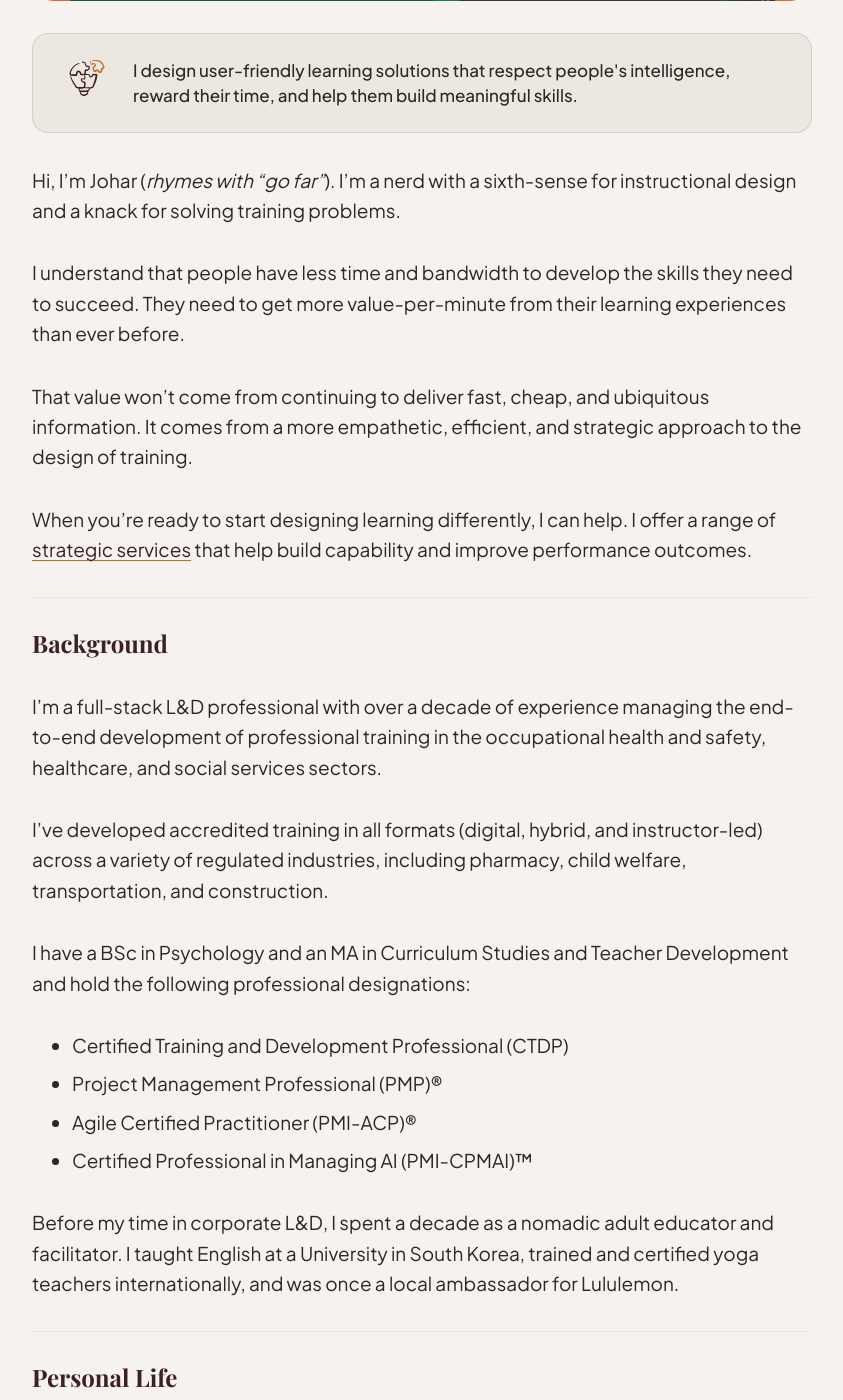
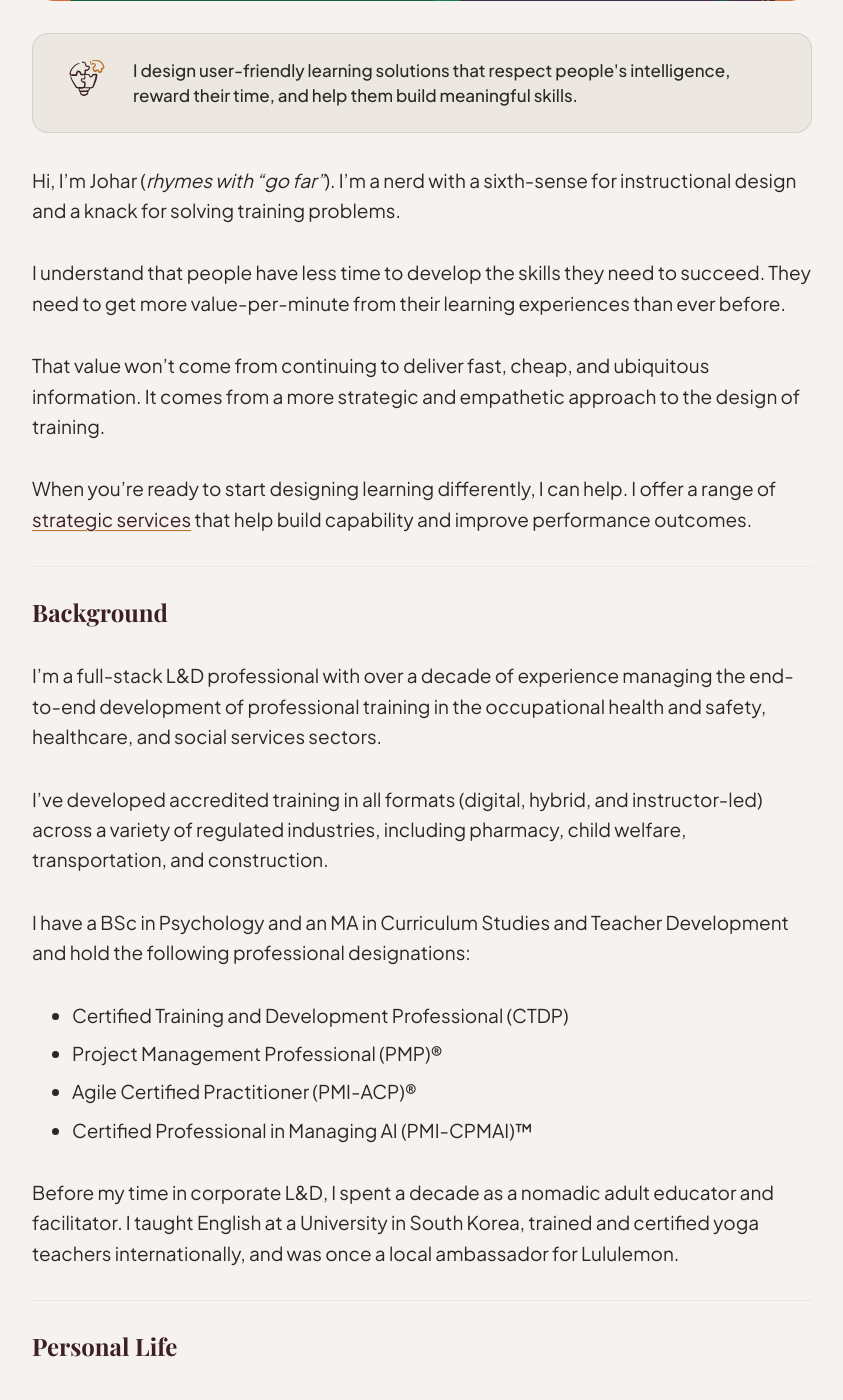
Before and after one commit to j0har/joharsingh.com, a Jekyll site: the page built from _pages/about.md, in a window 1280 px wide and 1400 px high, scrolled down 817 px. Shown: the whole window, without its empty margins (218-1061 px from the left). Built offline with Jekyll 4.4.1, drawn with Linux system fonts in a browser that asks for light colours; some web fonts are replaced; some of the changed text lies outside the part shown.

Commit message:
Refine text in about.md for clarity
Updated wording for clarity and conciseness in the about page.

```diff
--- a/_pages/about.md
+++ b/_pages/about.md
@@ -51,9 +51,9 @@
 
 Hi, I'm Johar (_rhymes with "go far"_). I'm a nerd with a sixth-sense for instructional design and a knack for solving training problems.
 
-I understand that people have less time and bandwidth to develop the skills they need to succeed. They need to get more value-per-minute from their learning experiences than ever before.
+I understand that people have less time to develop the skills they need to succeed. They need to get more value-per-minute from their learning experiences than ever before.
 
-That value won't come from continuing to deliver fast, cheap, and ubiquitous information. It comes from a more empathetic, efficient, and strategic approach to the design of training.
+That value won't come from continuing to deliver fast, cheap, and ubiquitous information. It comes from a more strategic and empathetic approach to the design of training.
 
 When you're ready to start designing learning differently, I can help. I offer a range of [strategic services](/services) that help build capability and improve performance outcomes.
 
```
Also changed, not shown: other parts of _pages/about.md (+1 -1 lines).
